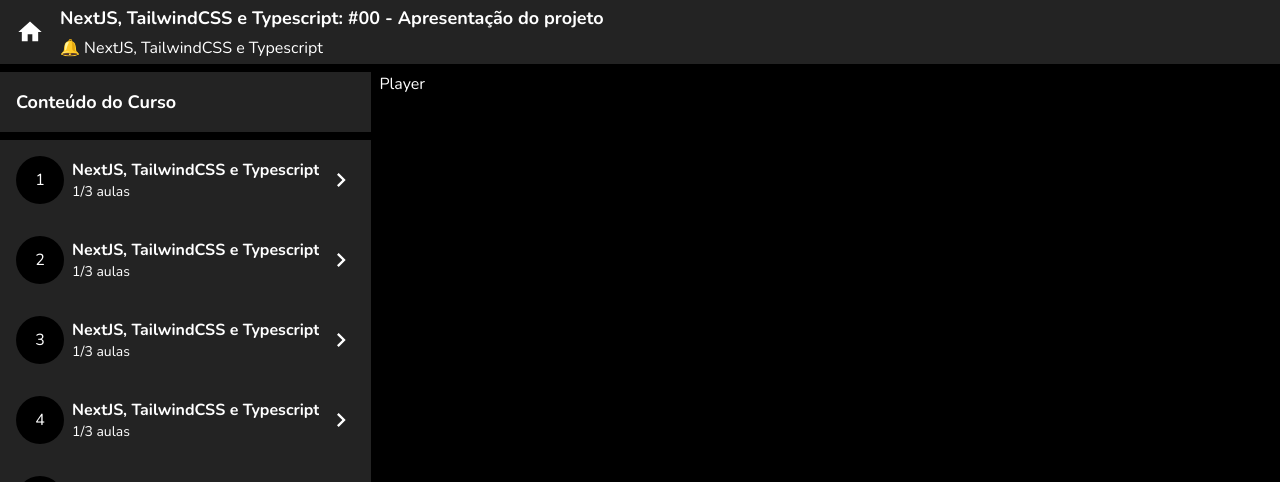
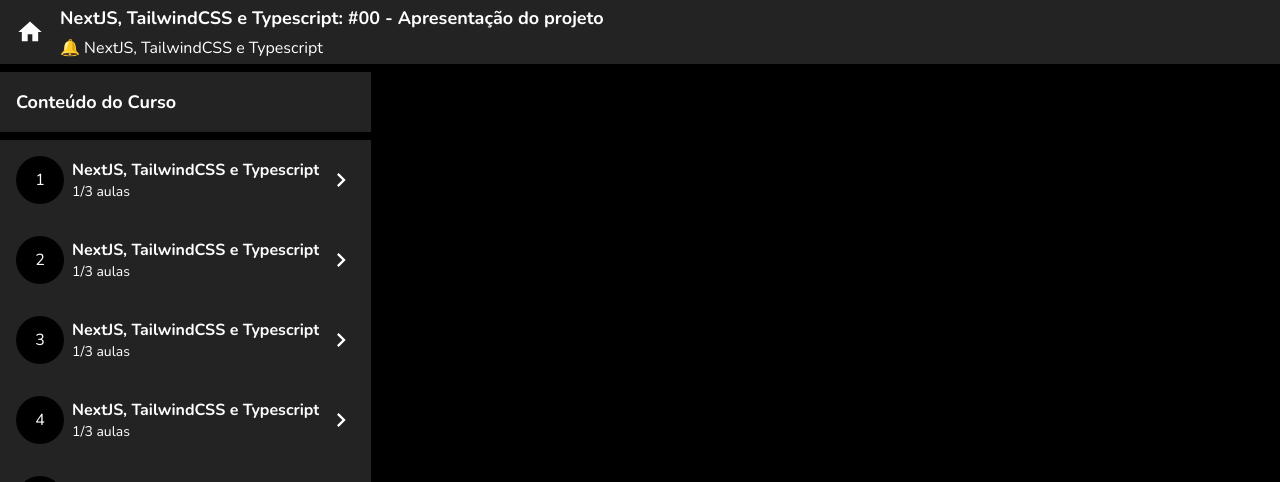
Before and after one commit to IvanBelshoff/course-platform, a Next.js app: page /player/1/1 in a window 1280 px wide. Shown: the top 482 px of the page. Built offline with nearby package versions, Linux system fonts and the light colour scheme.

Commit message:
feat: add react player component

```diff
--- a/package.json
+++ b/package.json
@@ -14,7 +14,8 @@
     "react": "^18",
     "react-dom": "^18",
     "react-icons": "^5.2.1",
-    "react-intersection-observer": "^9.13.0"
+    "react-intersection-observer": "^9.13.0",
+    "react-player": "^2.16.0"
   },
   "devDependencies": {
     "@types/node": "^20",
--- a/src/app/player/[courseId]/[classId]/page.tsx
+++ b/src/app/player/[courseId]/[classId]/page.tsx
@@ -1,4 +1,4 @@
-import { PlayerHeader, PlayerPlaylist } from '@/components/player';
+import { PlayerHeader, PlayerPlaylist, PlayerVideoPlayer } from '@/components/player';
 import React from 'react';
 
 interface Props {
@@ -164,11 +164,13 @@
                                     }
                                 ]
                             }
-                        ]}                     />
+                        ]} />
                 </div>
 
                 <div className='flex-1'>
-                    Player
+                    <PlayerVideoPlayer
+                        videoId={'bP47qRVRqQs'}
+                    />
                 </div>
 
             </div>
--- /dev/null
+++ b/src/components/player/PlayerVideoPlayer.tsx
@@ -0,0 +1,20 @@
+'use client';
+import React from 'react';
+
+import dynamic from 'next/dynamic';
+
+const ReactPlayer = dynamic(() => import('react-player'), { ssr: false });
+
+interface IPlayerVideoPlayerProps {
+    videoId: string;
+}
+
+export const PlayerVideoPlayer: React.FC<IPlayerVideoPlayerProps> = ({ videoId }) => {
+    return (
+        <div>
+            <ReactPlayer
+                url={`https://www.youtube.com/watch?v=${videoId}`}
+            />
+        </div>
+    );
+};
--- a/src/components/player/index.ts
+++ b/src/components/player/index.ts
@@ -2,3 +2,4 @@
 export * from './playlist/components/PlayerClass';
 export * from './playlist/components/PlayerClassGroup';
 export * from './playlist/PlayerPlaylist';
+export * from './PlayerVideoPlayer';
```
Also changed, not shown: 1 other file (tests, documents, lock files or other folders).
